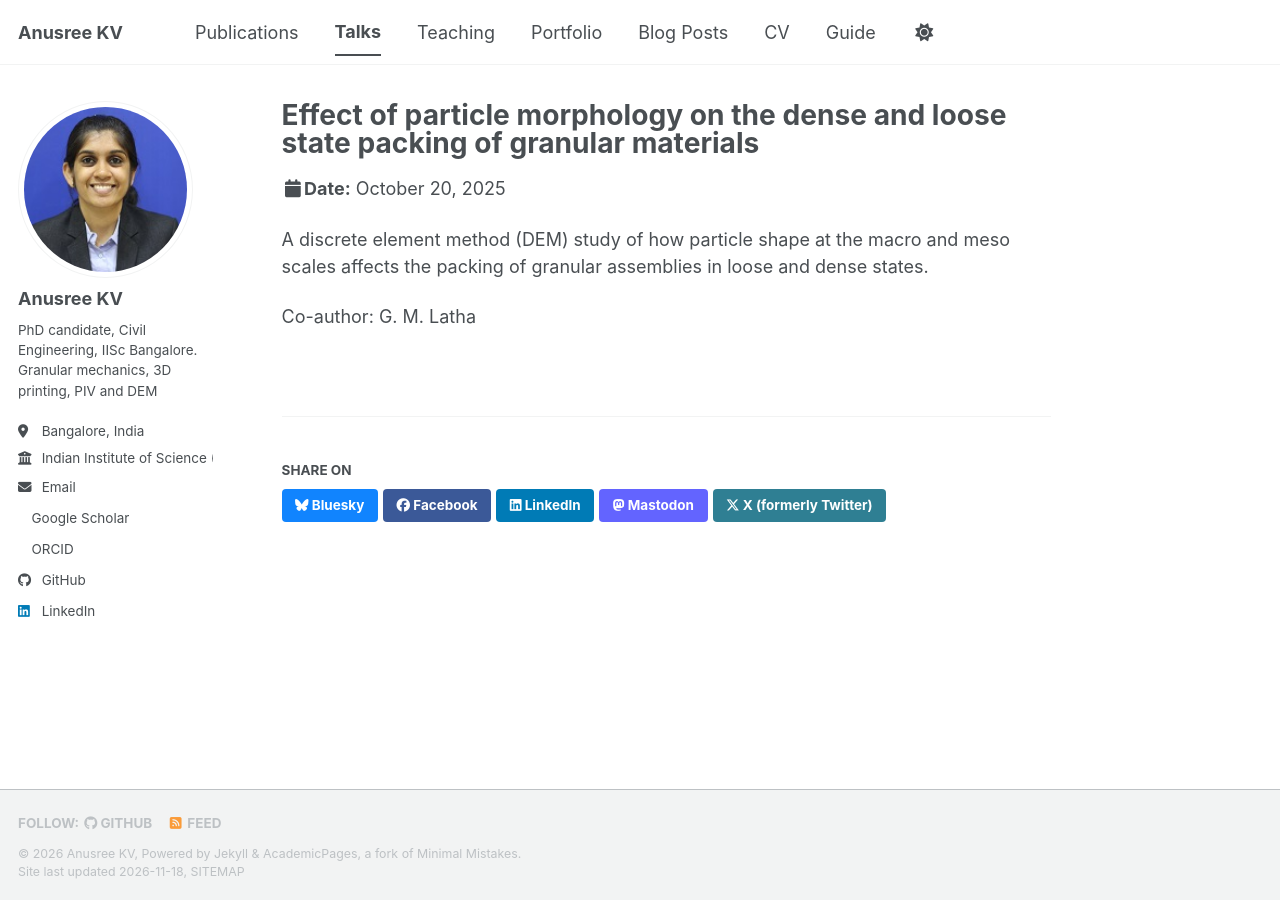
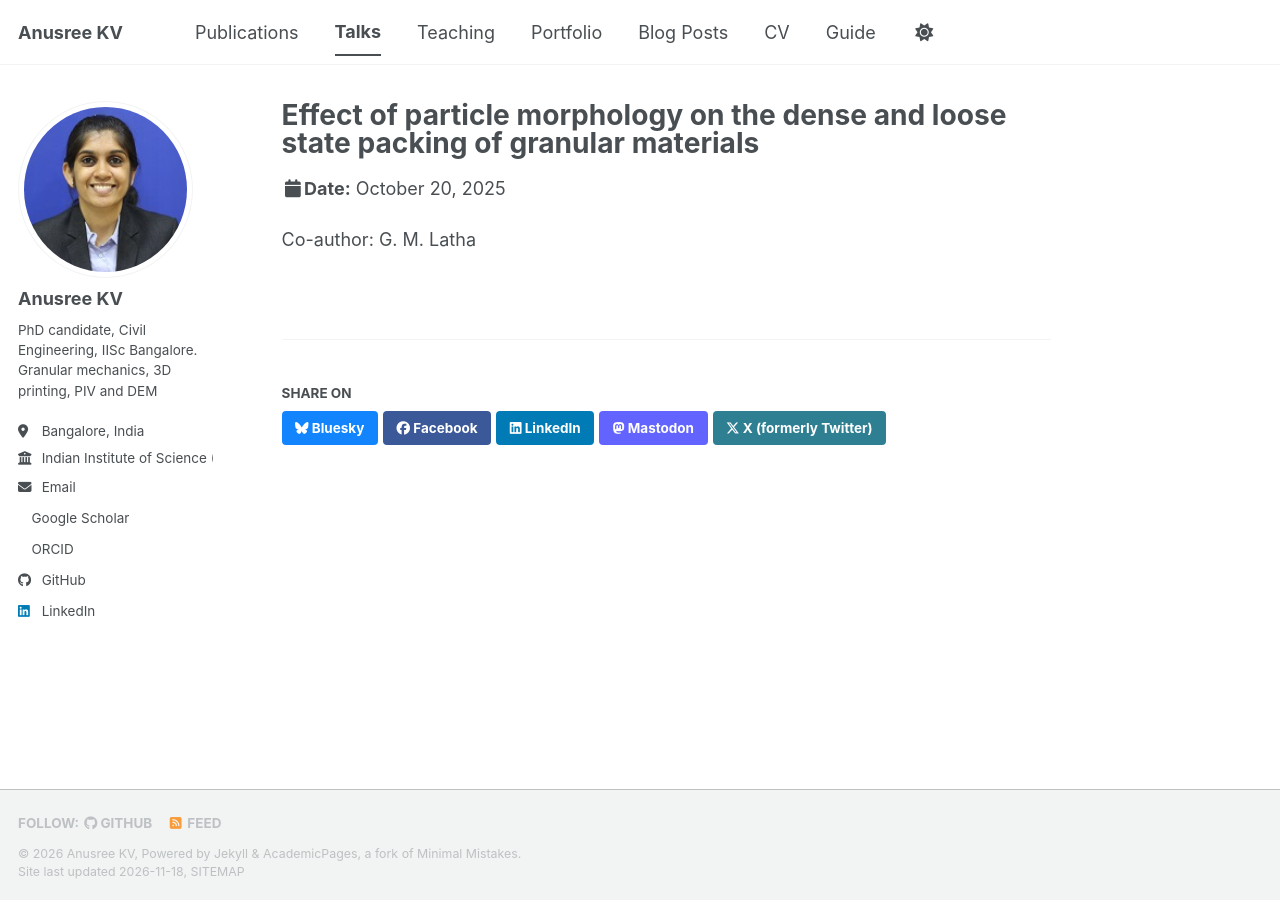
Before and after one commit to anusreekolarveettil/anusreekolarveettil.github.io, a Jekyll site: the page built from _talks/2025-10-20-particles2025-barcelona.md, in a window 1280 px wide. Built offline with Jekyll 4.4.1, drawn with Linux system fonts in a browser that asks for light colours; a script bundle is joined from its source files by our own code; a style sheet for code colours, icons or effects is not loaded.

Commit message:
Remove description from particles2025 talk
Removed the description of the DEM study from the talk details.

```diff
--- a/_talks/2025-10-20-particles2025-barcelona.md
+++ b/_talks/2025-10-20-particles2025-barcelona.md
@@ -8,6 +8,4 @@ date: 2025-10-20
 location: "Barcelona, Spain"
 ---
 
-A discrete element method (DEM) study of how particle shape at the macro and meso scales affects the packing of granular assemblies in loose and dense states.
-
 Co-author: G. M. Latha
```
